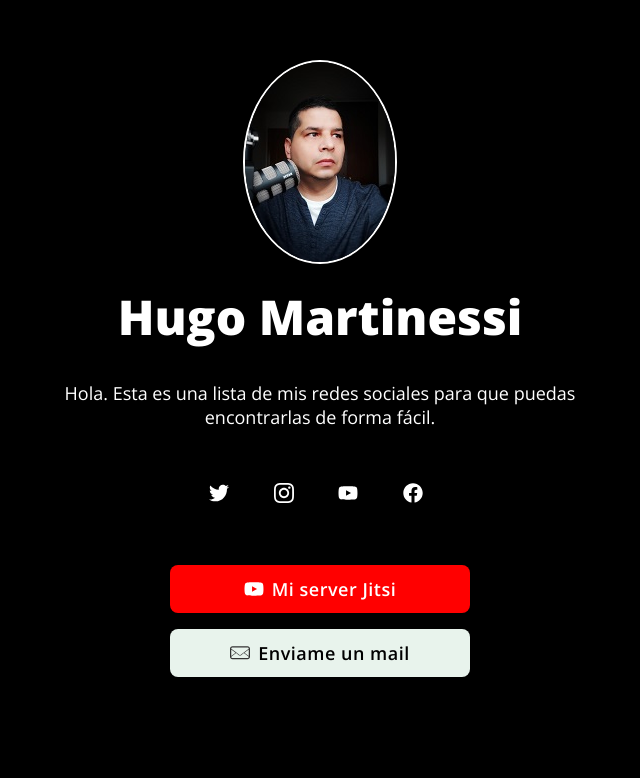
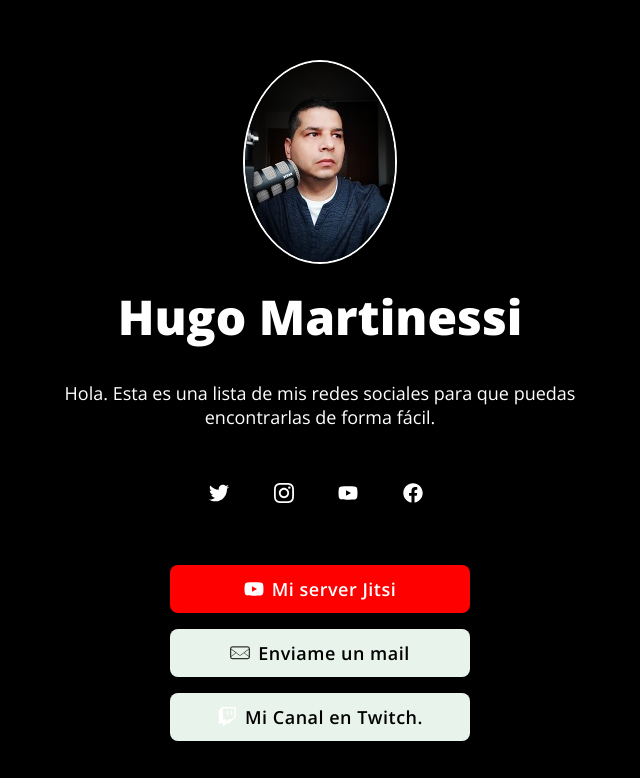
Before and after one commit to YAE5/web, a plain HTML site: page index.html in a window 1280 px wide. Shown: the whole page, without its empty margins (320-960 px from the left). Drawn offline with nearby package versions, Linux system fonts and the light colour scheme.

Commit message:
Add files via upload

```diff
--- a/index.html
+++ b/index.html
@@ -113,12 +113,14 @@
         <a class="small button-youtube" href="https://www.youtube.com/channel/UC5GhcqYyLqUwLwFcGStlc8w"><img class="icon" src="icons/youtube.svg"></a>
         <a class="small button-facebook" href="https://www.facebook.com/hugo78mm"><img class="icon" src="icons/facebook.svg"></a>
 
+
         </div>
         <br>
         <br>
 
 		<a class="button button-youtube" href="https://jitsi.hugom.live"><img class="icon" src="icons/youtube.svg">Mi server Jitsi</a> <br>
         <a class="button button-medium" href="mailto:hugo78mm@gmail.com"><img class="icon" src="icons/mail.svg">Enviame un mail</a> <br>
+		<a class="button button-medium" href="https://www.twitch.tv/nada_normal"><img class="icon" src="icons/twitch.svg">Mi Canal en Twitch.</a> <br>
 
           <br>
         <footer>
```
